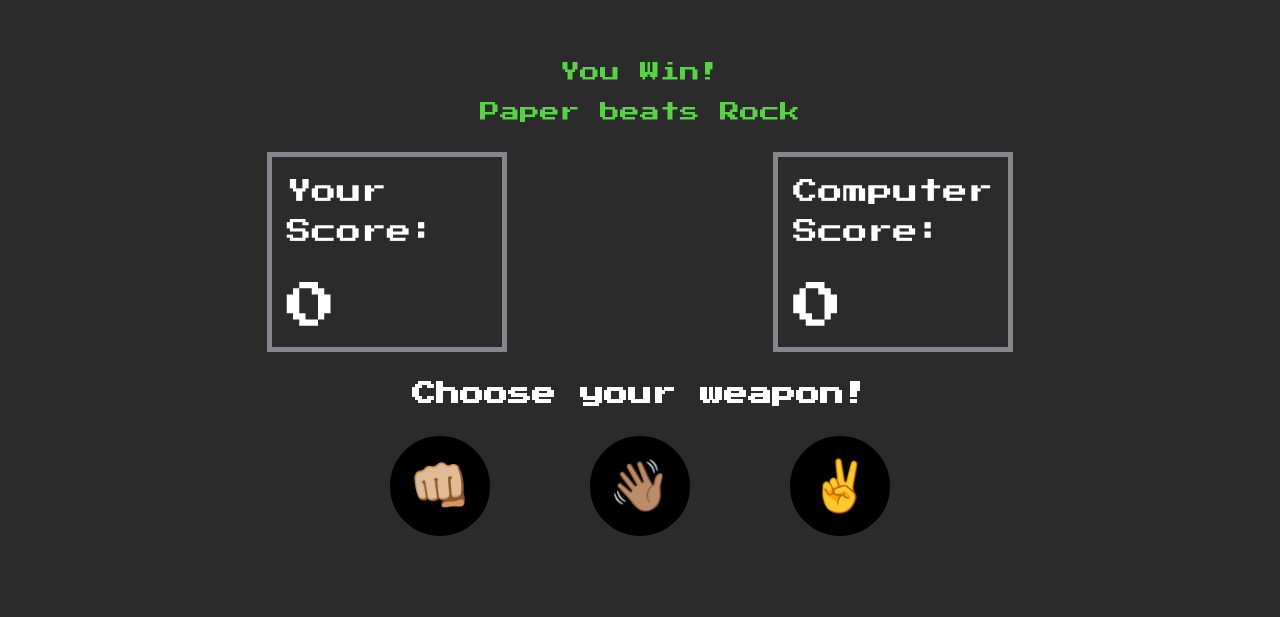
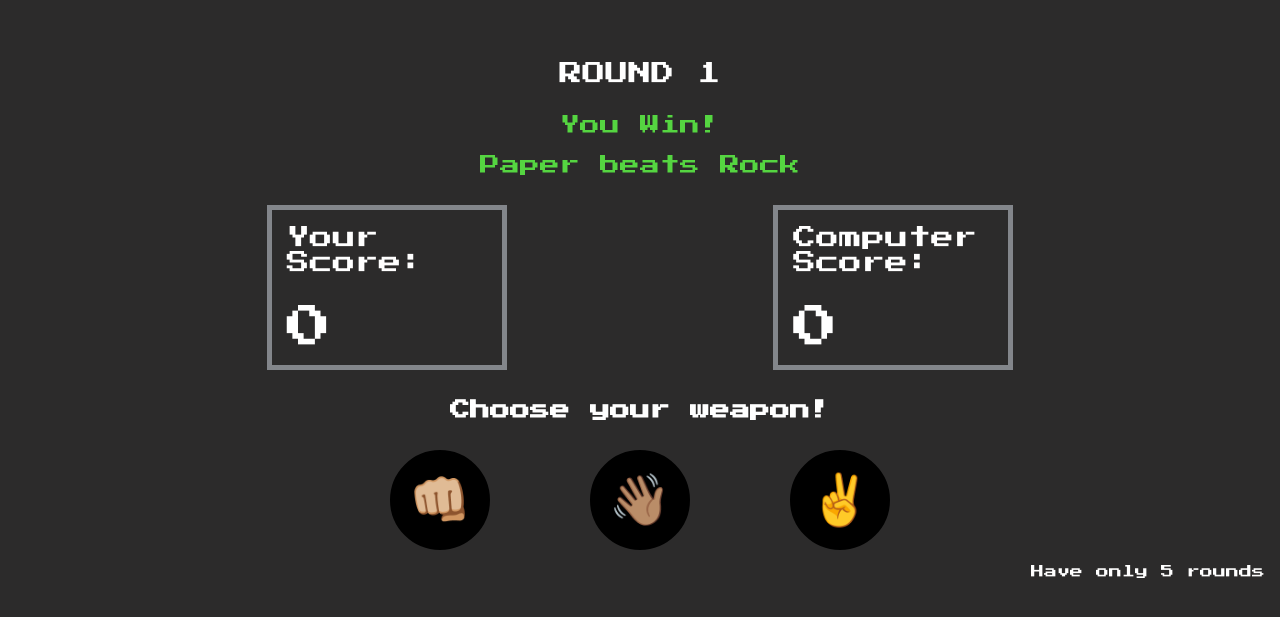
Before and after one commit to avanich28/Rock-Paper-Scissors, a plain HTML site: page index.html in a window 1280 px wide. Shown: the part 83-700 px from the top of the page. Drawn offline with Linux system fonts and the light colour scheme.

Commit message:
add round condition in html and css

```diff
--- a/index.html
+++ b/index.html
@@ -12,6 +12,8 @@
       <span class="rock">Rock</span> <span class="paper">Paper</span>
       <span class="scissor">Scissors</span>
     </h1>
+
+    <div class="round">ROUND 1</div>
 
     <div class="result">
       <div>You Win!</div>
@@ -37,6 +39,8 @@
       <button class="weapon" title="scissor">✌️</button>
     </div>
 
+    <div class="condition">Have only 5 rounds</div>
+
     <div class="end hidden">
       <div class="winner">You are the winner!</div>
       <button class="play again">Play Again!</button>
--- a/styles.css
+++ b/styles.css
@@ -27,12 +27,19 @@ h1 {
   color: rgb(245, 190, 12);
 }
 
+.round {
+  color: white;
+  text-align: center;
+  margin-top: 65px;
+  font-size: 23px;
+}
+
 .result {
   display: flex;
   flex-direction: column;
   align-items: center;
   justify-content: space-evenly;
-  margin-top: 65px;
+  margin-top: 30px;
   margin-bottom: 30px;
   color: rgb(85, 213, 65);
   font-size: 20px;
@@ -42,7 +49,7 @@ h1 {
   display: flex;
   justify-content: space-evenly;
   color: white;
-  font-size: 25px;
+  font-size: 23px;
 }
 
 .box {
@@ -52,15 +59,16 @@ h1 {
 }
 
 .scores .box .name {
-  line-height: 40px;
+  line-height: 25px;
 }
 
 .scores .box .score {
   padding-top: 30px;
-  font-size: 50px;
+  font-size: 45px;
 }
 
 h2 {
+  font-size: 20px;
   margin: 30px 0px;
   text-align: center;
   color: white;
@@ -91,6 +99,13 @@ h2 {
   background-color: rgb(81, 104, 120);
 }
 
+.condition {
+  text-align: right;
+  margin-top: 15px;
+  margin-right: 15px;
+  font-size: 13px;
+  color: white;
+}
 /* End Game */
 .hidden {
   visibility: hidden;
```
